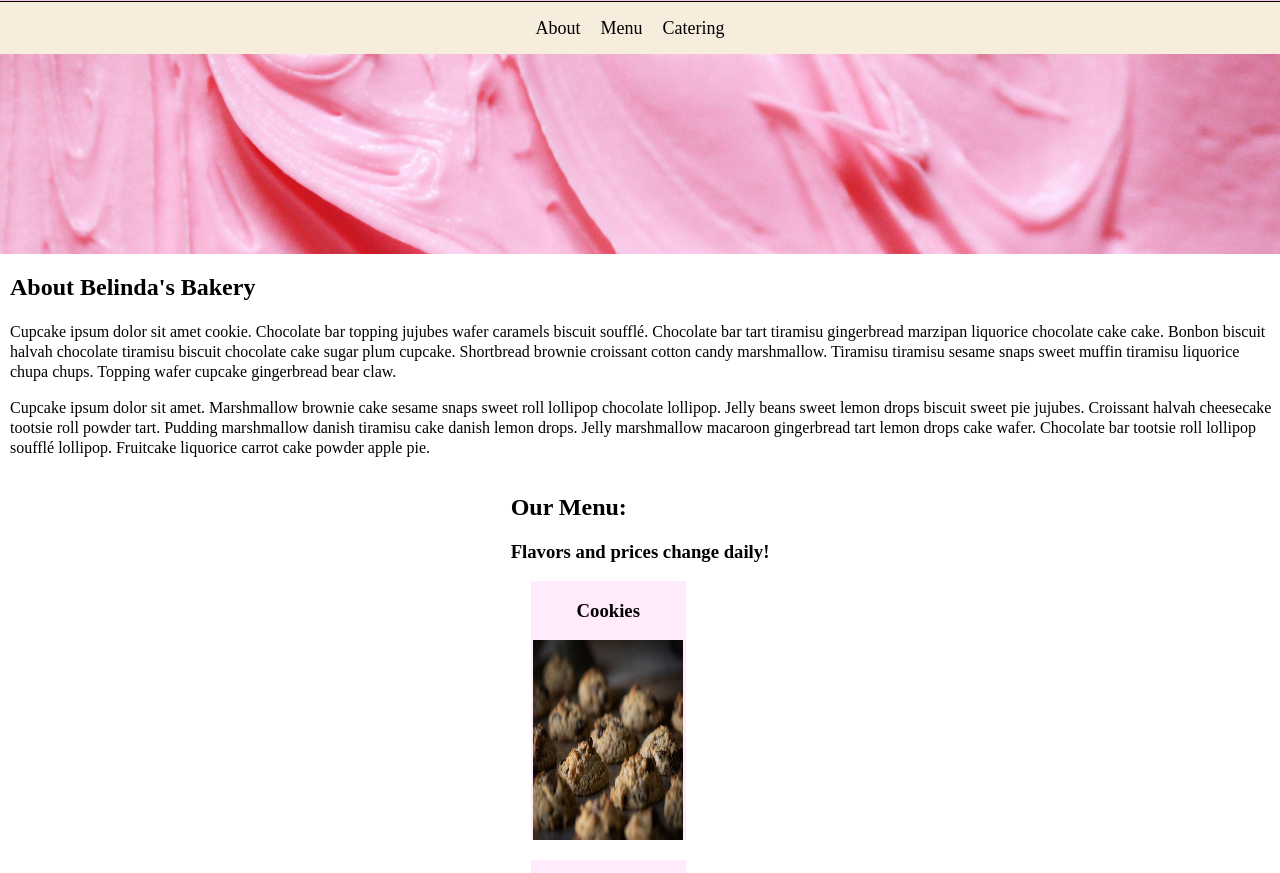
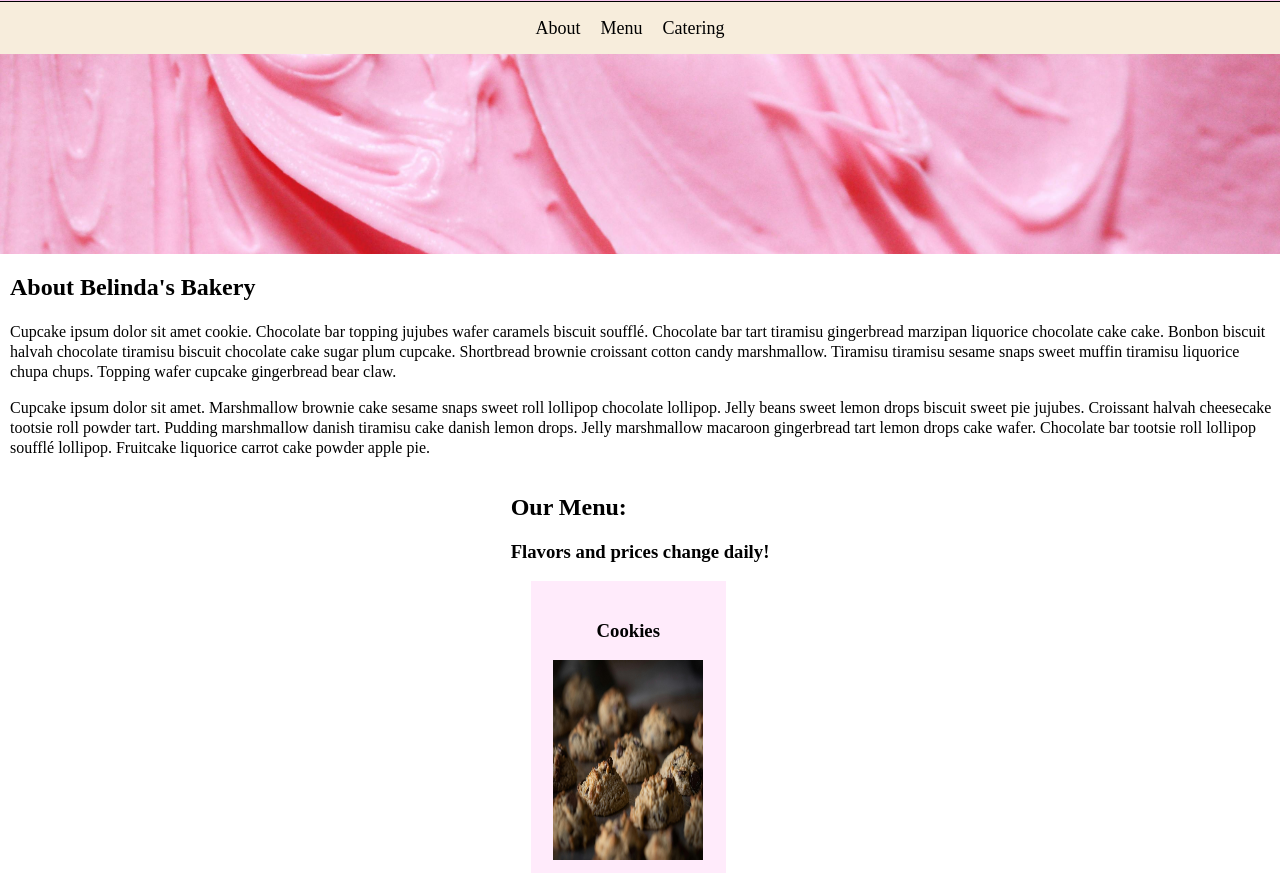
Before and after one commit to saxby-b/bakery, a website built with Parcel: page index.html in a window 1280 px wide. Shown: the part 79-952 px from the top of the page. Built offline with nearby package versions, Linux system fonts and the light colour scheme.

Commit message:
Added padding to menu images

```diff
--- a/css/main.css
+++ b/css/main.css
@@ -96,6 +96,10 @@ a:hover {
     flex-wrap: wrap;
     margin-left: 20px;
     flex-direction: column;
+    padding: 20px;
+}
+.menu-item h3 {
+    text-align: center;
 }
 .menu-img {
    min-height: 200px;
```
